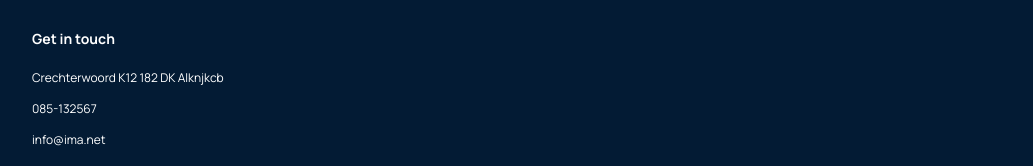
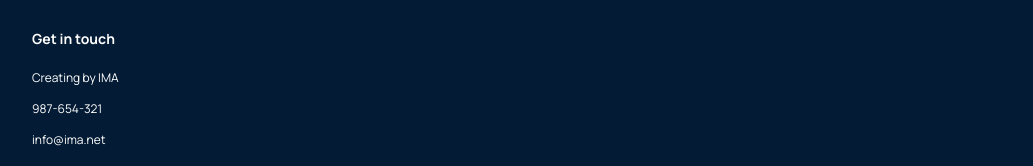
Before and after one commit to Ishankulov/UI_UX_GPT3, a React (Create React App) app: page / in a window 1280 px wide. Shown: the part 4814-4980 px from the top of the page, without its empty margins (80-1113 px from the left). Built offline with nearby package versions, Linux system fonts and the light colour scheme.

Commit message:
Last commit

```diff
--- a/src/containers/footer/Footer.jsx
+++ b/src/containers/footer/Footer.jsx
@@ -18,7 +18,7 @@ const Footer = () => (
       <div className="gpt3__footer-links_logo">
         <img src={gpt3Logo} alt="gpt3_logo" />
         <p>
-          Craeting by IMA, <br /> All Rights Reserved
+          Creating by IMA, <br /> All Rights Reserved
         </p>
       </div>
       <div className="gpt3__footer-links_div">
@@ -36,8 +36,8 @@ const Footer = () => (
       </div>
       <div className="gpt3__footer-links_div">
         <h4>Get in touch</h4>
-        <p>Crechterwoord K12 182 DK Alknjkcb</p>
-        <p>085-132567</p>
+        <p>Creating by IMA</p>
+        <p>987-654-321</p>
         <p>info@ima.net</p>
       </div>
     </div>
```
